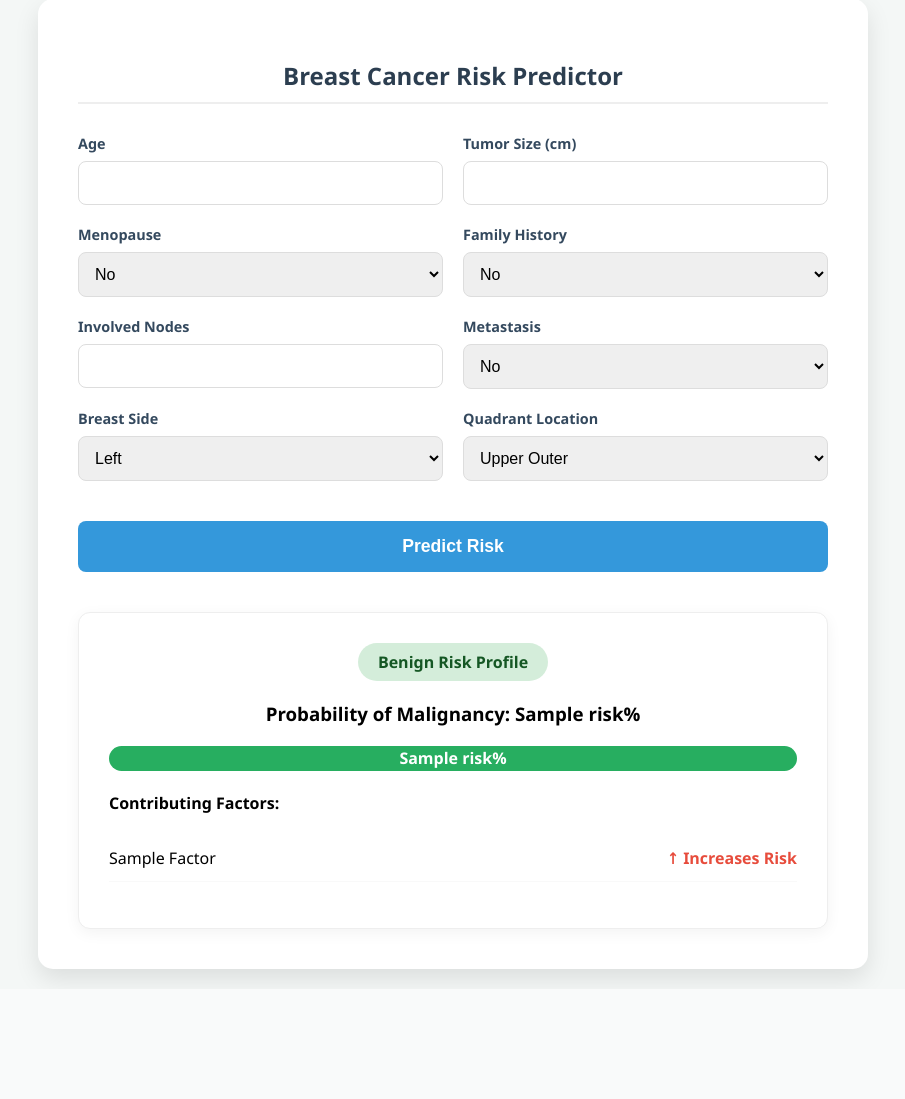
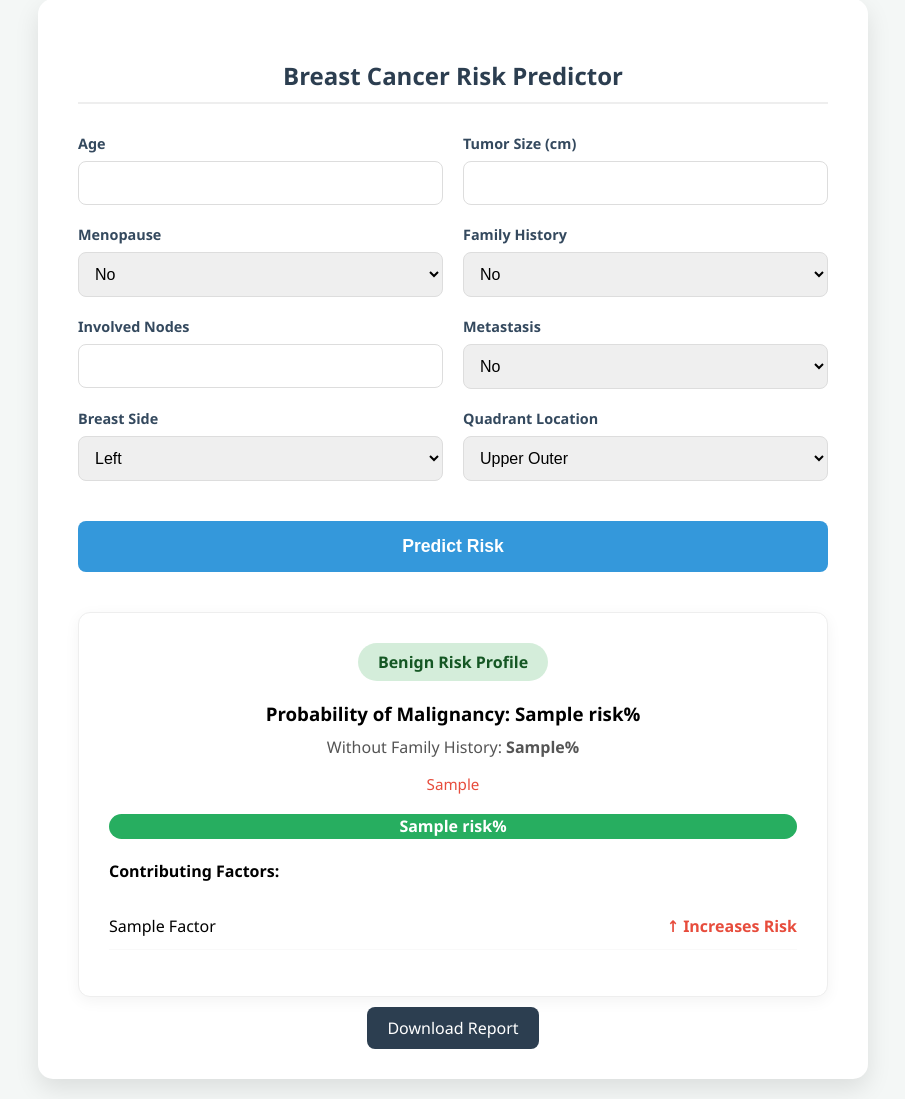
Before and after one commit to Sradha-24/health, a Flask app: template templates/breast_cancer.html in a window 1280 px wide. Shown: the part 21-1120 px from the top of the page, without its empty margins (187-1092 px from the left). Before the commit the page ends 1006 px from the top, so only its background shows below. Run offline with Flask 3, Linux system fonts and the light colour scheme; the template is opened without the code that fills it: most values are stand-ins (such as "Sample title", 1, 10 or a date in 2020); parts of the project's set-up code (start-up, migrations or seed data) failed here and were passed over.

Commit message:
Update breast_cancer.html

```diff
--- a/templates/breast_cancer.html
+++ b/templates/breast_cancer.html
@@ -156,6 +156,13 @@
                 {{ 'Malignant Risk' if risk > 50 else 'Benign Risk' }} Profile
             </div>
             <h3 style="margin: 0;">Probability of Malignancy: {{ risk }}%</h3>
+            <p style="margin-top:10px; font-size: 1em; color:#555;">
+               Without Family History: <strong>{{ risk_without }}%</strong>
+            </p>
+            <p style="margin-top:5px; font-size: 0.95em; color:#e74c3c; font-weight: 500;">
+              {{ hereditary_msg }}
+            </p>
+
         </div>
 
         <div class="progress-container">
@@ -176,6 +183,13 @@
             {% endfor %}
         </ul>
     </div>
+    <div style="text-align:center; margin-top:20px;">
+    <a href="{{ url_for('static', filename=report_file) }}"
+       style="background:#2c3e50; color:white; padding:10px 20px; border-radius:8px; text-decoration:none;">
+       Download Report
+    </a>
+</div>
+
     {% endif %}
 </div>
 
```
